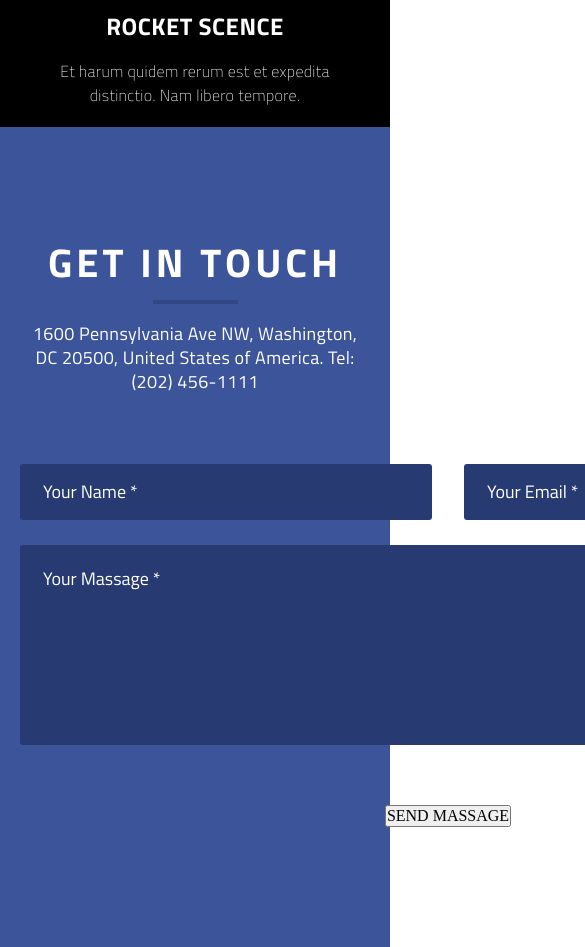
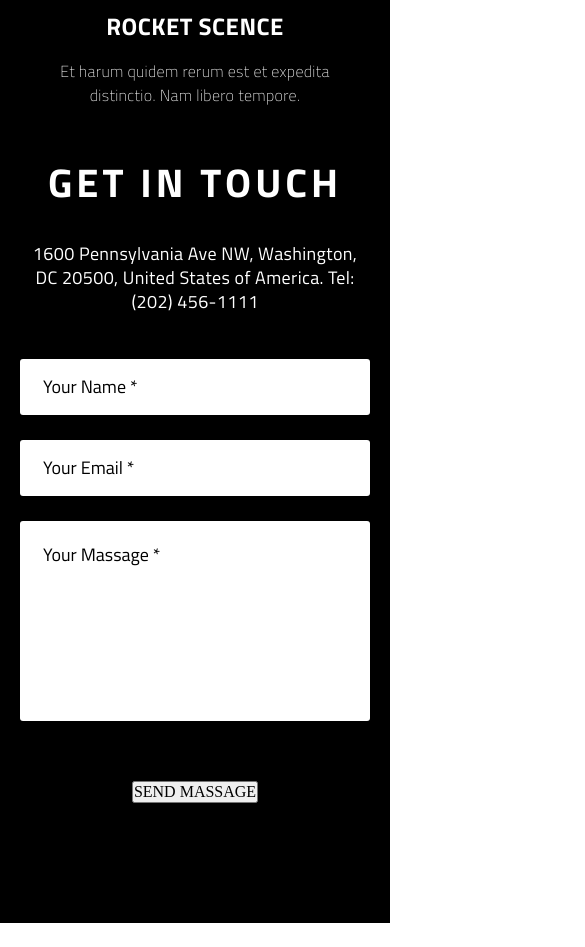
Before and after one commit to ternprojects/landing_vintik, a website: page src/index.html in a window 390 px wide. Shown: the part 2160-3107 px from the top of the page, 585 px wide, since content can reach past the window. After the commit the page ends 3083 px from the top, so only its background shows below. Drawn offline with nearby package versions, Linux system fonts and the light colour scheme; files that its build step writes are made by us from their sources; files whose address does not match are found by name.

Commit message:
added adaptive for Contact Section

```diff
--- a/src/html/contact.html
+++ b/src/html/contact.html
@@ -1,6 +1,6 @@
 <section class="contact">
   <div class="container">
-    <h2>get in touch</h2>
+    <h2 class="_anim-items _anim-no-hide">get in touch</h2>
     <p class="description">
       1600 Pennsylvania Ave NW, Washington, DC 20500, United States of America. Tel: (202) 456-1111
     </p>
--- a/src/sass/helpers/animation.scss
+++ b/src/sass/helpers/animation.scss
@@ -41,22 +41,38 @@ header .bottom_line .button._active {
 section.services .text {
   transform: translate(0px, 50%);
   opacity: 0;
-  transition: all .8s ease .10s;
+  transition: all .8s ease .0s;
  }
 
 section.services .text._active {
   transform: translate(0px, 0px);
   opacity: 1;
+  transition: all .8s ease .8s;
 }
 
 //img-items
 section.services .services_list {
   transform: translate(0px, 50%);
   opacity: 0;
-  transition: all .8s ease .8s;
+  transition: all .8s ease .0s;
 }
 
 section.services .services_list._active {
   transform: translate(0px, 0px);
   opacity: 1;
+   transition: all .8s ease .10s;
 }
+//////////////////////////////////////////////
+//CONTACT
+//contact-form
+section.contact h2 {
+  transform: translate(0px, 50%);
+  opacity: 0;
+  transition: all .8s ease .0s;
+}
+
+section.contact h2._active {
+  transform: translate(0px, 0px);
+  opacity: 1;
+   transition: all .8s ease .12s;
+}
--- a/src/sass/main.scss
+++ b/src/sass/main.scss
@@ -21,3 +21,4 @@
 @import 'sections/adaptive/header_adaptive.scss';
 @import 'sections/adaptive/services_adaptive.scss';
 @import 'sections/contact.scss';
+@import 'sections/adaptive/contact_adaptive.scss';
--- /dev/null
+++ b/src/sass/sections/adaptive/contact_adaptive.scss
@@ -0,0 +1,40 @@
+ section.contact {
+  @media (min-width: 320px) and (max-width: 650px) {
+    background: #000;
+    padding-top: 40px;
+  }
+}
+
+
+section.contact p.description {
+  @media (min-width: 320px) and (max-width: 650px) {
+    margin-bottom: 45px;
+  }
+}
+
+
+
+section.contact .contact_form {
+  @media (min-width: 320px) and (max-width: 650px) {
+    flex-direction: column;
+  }
+}
+
+section.contact .contact_form input[type="text"],
+section.contact .contact_form input[type="email"],
+section.contact .contact_form textarea {
+  @media (min-width: 320px) and (max-width: 650px) {
+    @include font($fs: 18px, $fc: #000);
+    background: #fff;
+    width: 100%;
+    display: inline-block;
+  }
+}
+
+section.contact .contact_form input::placeholder,
+section.contact .contact_form input::placeholder,
+section.contact .contact_form textarea::placeholder {
+  @media (min-width: 320px) and (max-width: 650px) {
+    @include font($fs: 18px, $fc: #000);
+  }
+}
--- a/src/sass/sections/contact.scss
+++ b/src/sass/sections/contact.scss
@@ -4,10 +4,13 @@ section.contact {
   text-align: center;
 }
 
+
 section.contact h2 {
   @include font($fs: 40px, $fw: 700, $ls: 0.1em, $lh: .82);
   text-transform: $tt;
 }
+
+
 
 section.contact h2:after {
   content: "";
@@ -19,18 +22,21 @@ section.contact h2:after {
   margin-top: 20px;
 }
 
+
 section.contact .description {
   @include font ($fs: 18px, $ls: 0.02em, $lh: 24px);
   margin-bottom: 70px;
 }
 
+
 section.contact .contact_form {
   display: flex;
   flex-wrap: wrap;
   justify-content: space-between;
-  min-width: 856px;
+  max-width: 856px;
   margin: 0 auto;
 }
+
 
 section.contact .contact_form input[type="text"],
 section.contact .contact_form input[type="email"] {
```
